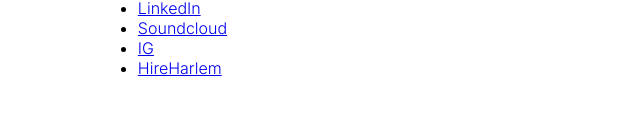
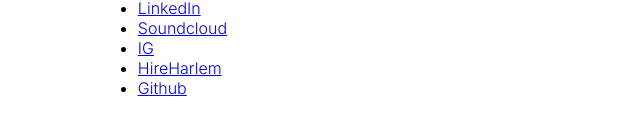
Before and after one commit to alexocampo/simplewebsite, a plain HTML site: page index.html in a window 1280 px wide. Shown: the part 536-670 px from the top of the page, 640-1280 px from the left. Drawn offline with Linux system fonts and the light colour scheme.

Commit message:
Update index.html

```diff
--- a/index.html
+++ b/index.html
@@ -53,6 +53,7 @@
                         <li><a href="https://soundcloud.com/alex_ocampo">Soundcloud</a></li>
                         <li><a href="https://www.instagram.com/alexo.campo">IG</a></li>
                         <li><a href="https://www.instagram.com/hireharlem">HireHarlem</a></li>
+                        <li><a href="https://github.com/alexocampo">Github</a></li>
                     </ul>
             </div>
         </div>
```
